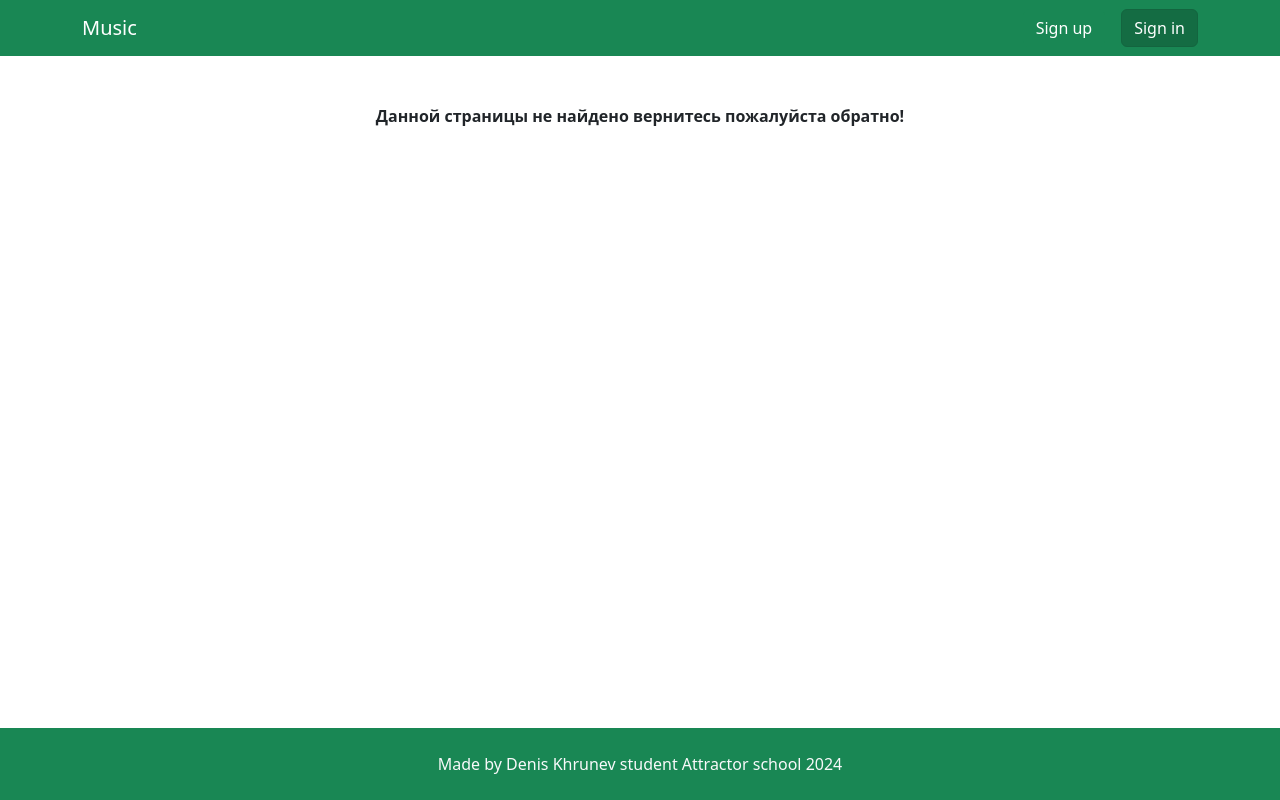
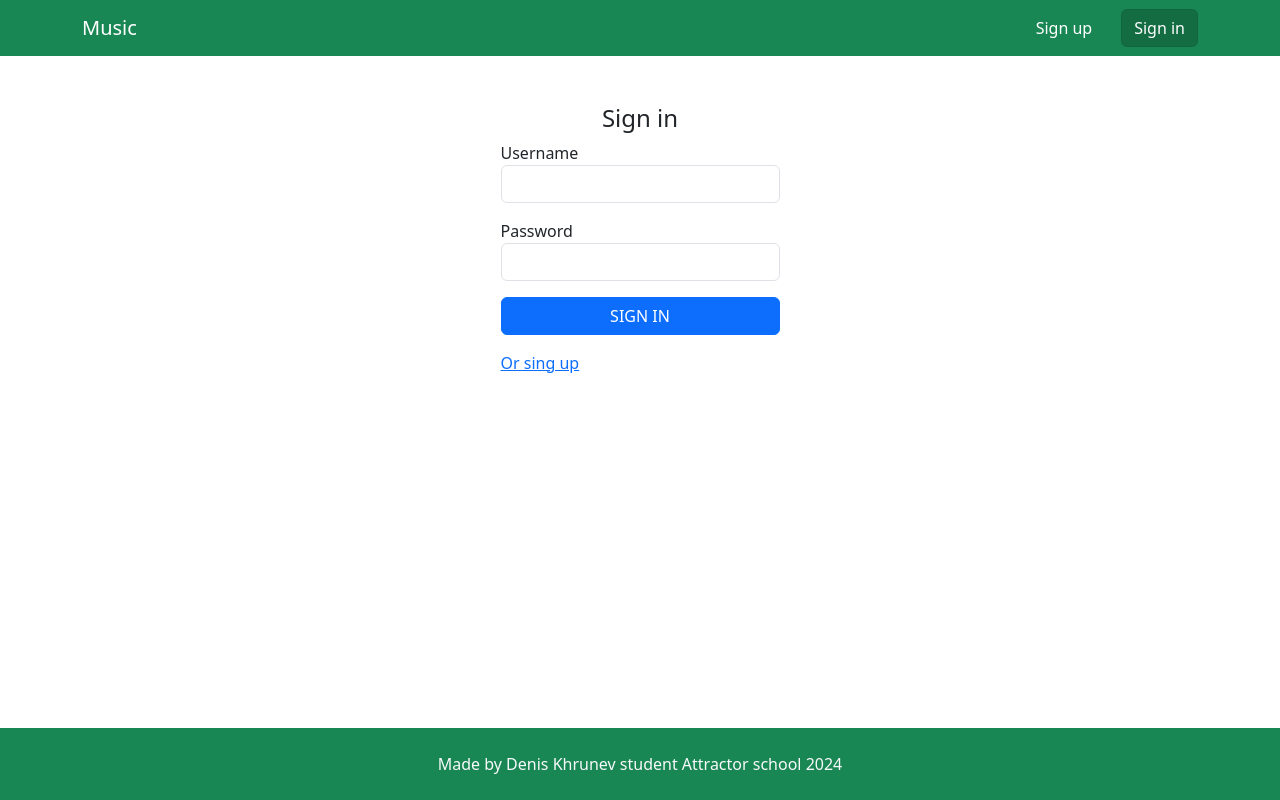
Before and after one commit to MrDenis2024/music, a React (Vite) app in the folder music-frontend/: page /login in a window 1280 px wide. Built offline with nearby package versions, Linux system fonts and the light colour scheme.

Commit message:
HW#86 - создана структура логина пользователя на странице

```diff
--- a/music-frontend/package.json
+++ b/music-frontend/package.json
@@ -13,6 +13,7 @@
     "@reduxjs/toolkit": "^2.2.7",
     "axios": "^1.7.7",
     "bootstrap": "^5.3.3",
+    "bootstrap-icons": "^1.11.3",
     "react": "^18.3.1",
     "react-dom": "^18.3.1",
     "react-redux": "^9.1.2",
--- a/music-frontend/src/App.tsx
+++ b/music-frontend/src/App.tsx
@@ -5,6 +5,7 @@ import Artists from './containers/Artists/Artists';
 import Albums from './containers/Albums/Albums';
 import Album from './containers/Album/Album';
 import Register from './containers/Register/Register';
+import Login from './containers/Login/Login';
 
 const App = () => {
 
@@ -15,6 +16,7 @@ const App = () => {
        <Route path='/albums/:id' element={<Albums />} />
        <Route path='/album/:id' element={<Album />} />
        <Route path='/register' element={<Register />} />
+       <Route path='/login' element={<Login />} />
        <Route path='*' element={<div className="text-center mt-5"><strong>Данной страницы не найдено вернитесь
          пожалуйста обратно!</strong></div>} />
      </Routes>
--- /dev/null
+++ b/music-frontend/src/containers/Login/Login.tsx
@@ -0,0 +1,72 @@
+import React, {useState} from 'react';
+import {Link, useNavigate} from 'react-router-dom';
+import {useAppDispatch, useAppSelector} from '../../app/hooks';
+import {LoginMutation,} from '../../types';
+import {login} from '../../sotre/usersThunks';
+import {toast} from 'react-toastify';
+import ButtonSpinner from '../../components/Spinner/ButtonSpinner';
+import {selectLoginError, selectLoginLoading} from '../../sotre/usersSlice';
+
+const Login = () => {
+  const navigate = useNavigate();
+  const dispatch = useAppDispatch();
+  const error = useAppSelector(selectLoginError);
+  const loading = useAppSelector(selectLoginLoading);
+  const [state, setState] = useState<LoginMutation>({
+    username: '',
+    password: '',
+  });
+
+  const inputChangeHandler = (event: React.ChangeEvent<HTMLInputElement>) => {
+    const {name, value} = event.target;
+    setState((prevState) => ({
+      ...prevState,
+      [name]: value,
+    }));
+  };
+
+  const submitFormHandler = async (event: React.FormEvent) => {
+    event.preventDefault();
+    try {
+      await dispatch(login(state)).unwrap();
+      navigate('/');
+      toast.success('Login was successful');
+    } catch (e) {
+      toast.error('There was a login error');
+    }
+  };
+
+  return (
+    <form className='mt-5 w-25 mx-auto' onSubmit={submitFormHandler}>
+      <h4 className='text-center'>Sign in</h4>
+      {error && (
+        <div className="alert alert-danger d-flex align-items-center">
+          <i className="bi bi-exclamation-circle" style={{color: 'red'}}></i>
+          <div className='ms-2'>
+            {error.error}
+          </div>
+        </div>
+      )}
+      <div className="form-group mb-3">
+        <div>
+          <label htmlFor="username">Username</label>
+          <input type="text" name="username" id="username" className="form-control" onChange={inputChangeHandler}
+                 value={state.username} required autoComplete="new-username"/>
+        </div>
+      </div>
+      <div className="form-group mb-3">
+        <div>
+          <label htmlFor="password">Password</label>
+          <input type="password" name="password" id="password" className="form-control" onChange={inputChangeHandler}
+                 value={state.password} required/>
+        </div>
+      </div>
+      <button type="submit" className="btn btn-primary w-100 mb-3" disabled={loading}>{loading && <ButtonSpinner/>}SIGN
+        IN
+      </button>
+      <Link to='/register'>Or sing up</Link>
+    </form>
+  );
+};
+
+export default Login;
--- a/music-frontend/src/containers/Register/Register.tsx
+++ b/music-frontend/src/containers/Register/Register.tsx
@@ -59,7 +59,7 @@ const Register = () => {
         <div className={`${getFieldError('password') ? 'is-invalid' : ''}`}>
           <label htmlFor="password">Password</label>
           <input type="password" name="password" id="password" className="form-control" onChange={inputChangeHandler}
-                 value={state.password} required/>
+                 value={state.password} required autoComplete='new-password'/>
         </div>
         {getFieldError('password') && (
           <div className="invalid-feedback">
--- a/music-frontend/src/main.tsx
+++ b/music-frontend/src/main.tsx
@@ -2,6 +2,7 @@ import React from 'react';
 import ReactDOM from 'react-dom/client';
 import 'bootstrap/dist/css/bootstrap.min.css';
 import 'react-toastify/dist/ReactToastify.min.css';
+import 'bootstrap-icons/font/bootstrap-icons.css';
 import App from './App';
 import {BrowserRouter} from 'react-router-dom';
 import {Provider} from 'react-redux';
--- a/music-frontend/src/sotre/usersSlice.ts
+++ b/music-frontend/src/sotre/usersSlice.ts
@@ -1,17 +1,21 @@
-import {User, ValidationError} from '../types';
+import {GlobalError, User, ValidationError} from '../types';
 import {createSlice} from '@reduxjs/toolkit';
-import {register} from './usersThunks';
+import {login, register} from './usersThunks';
 
 export interface UsersState {
   user: User | null;
   registerLoading: boolean;
   registerError: ValidationError | null;
+  loginLoading: boolean;
+  loginError: GlobalError | null;
 }
 
 const initialState: UsersState = {
   user: null,
   registerLoading: false,
   registerError: null,
+  loginLoading: false,
+  loginError: null,
 };
 
 export const usersSlice = createSlice({
@@ -20,7 +24,6 @@ export const usersSlice = createSlice({
   reducers: {},
   extraReducers: (builder) => {
     builder.addCase(register.pending, (state: UsersState) => {
-      state.user = null;
       state.registerLoading = true;
       state.registerError = null;
     }).addCase(register.fulfilled, (state: UsersState, {payload: user}) => {
@@ -30,11 +33,24 @@ export const usersSlice = createSlice({
       state.registerLoading = false;
       state.registerError = error || null;
     });
+
+    builder.addCase(login.pending, (state: UsersState) => {
+      state.loginError = null;
+      state.loginLoading = true;
+    }).addCase(login.fulfilled, (state: UsersState, {payload: user}) => {
+      state.loginLoading = false;
+      state.user = user;
+    }).addCase(login.rejected, (state: UsersState, {payload: error}) => {
+      state.loginLoading = false;
+      state.loginError = error || null;
+    });
   },
   selectors: {
     selectUser: (state: UsersState) => state.user,
     selectRegisterLoading: (state: UsersState) => state.registerLoading,
     selectRegisterError: (state: UsersState) => state.registerError,
+    selectLoginLoading: (state: UsersState) => state.loginLoading,
+    selectLoginError: (state: UsersState) => state.loginError,
   },
 });
 
@@ -43,4 +59,6 @@ export const {
   selectUser,
   selectRegisterLoading,
   selectRegisterError,
+  selectLoginLoading,
+  selectLoginError,
 } = usersSlice.selectors;
--- a/music-frontend/src/sotre/usersThunks.ts
+++ b/music-frontend/src/sotre/usersThunks.ts
@@ -1,5 +1,5 @@
 import {createAsyncThunk} from '@reduxjs/toolkit';
-import {RegisterMutation, User, ValidationError} from '../types';
+import {GlobalError, LoginMutation, RegisterMutation, User, ValidationError} from '../types';
 import axiosApi from '../axiosApi';
 import {isAxiosError} from 'axios';
 
@@ -15,3 +15,16 @@ export const register = createAsyncThunk<User, RegisterMutation, {rejectValue: V
     throw e;
   }
 });
+
+export const login = createAsyncThunk<User, LoginMutation, {rejectValue: GlobalError}>('users/login', async (loginMutation, {rejectWithValue}) => {
+  try {
+     const {data: user} = await axiosApi.post<User>('/users/sessions', loginMutation);
+     return user;
+  } catch (e) {
+    if(isAxiosError(e) && e.response && e.response.status === 400) {
+      return rejectWithValue(e.response.data);
+    }
+
+    throw e;
+  }
+});
```
Also changed, not shown: music-frontend/src/types.ts (+9 -0 lines), 2 other files (tests, documents, lock files or other folders).
